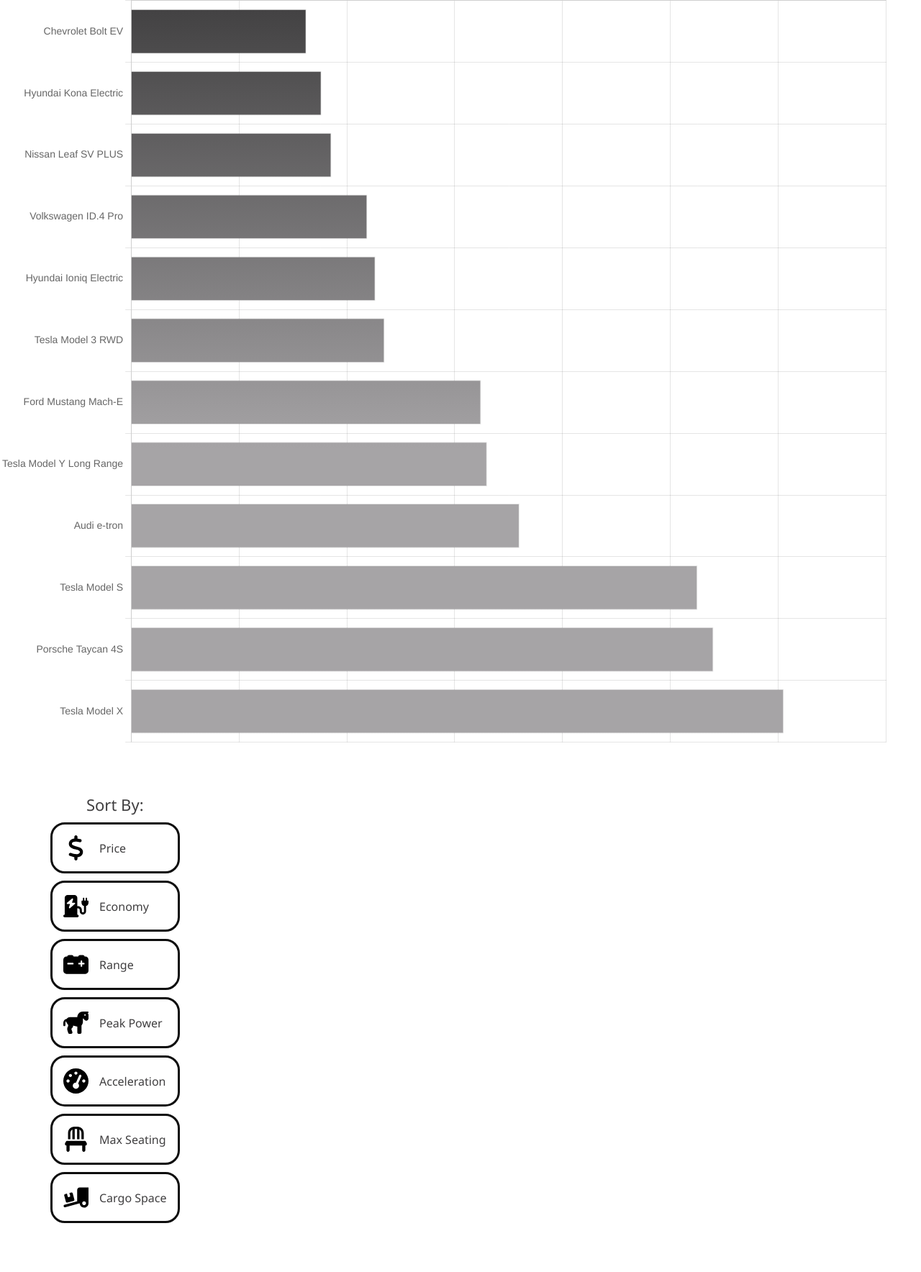
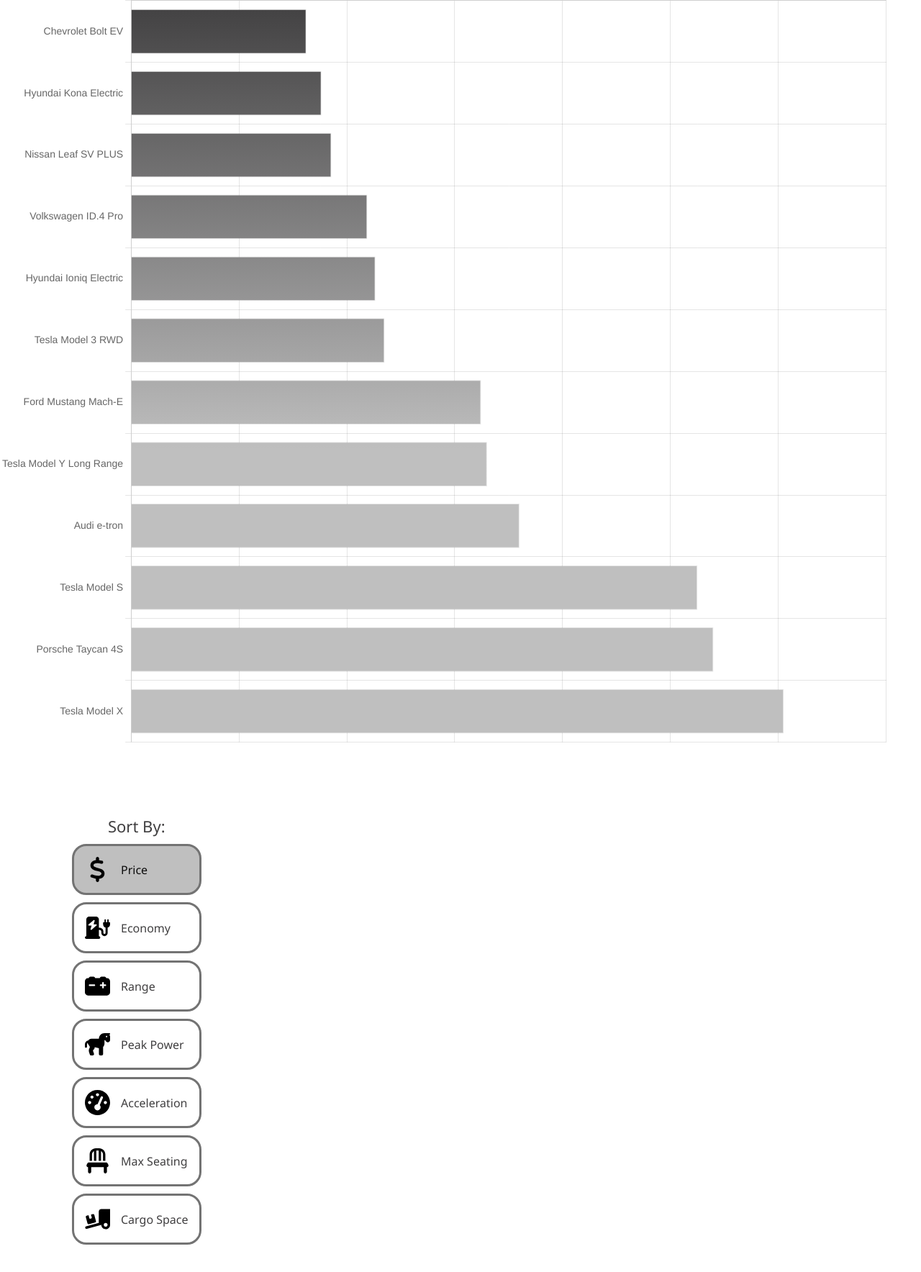
Before and after one commit to jason330/2021-Best-selling-EVs, a website built with webpack: page index.html in a window 1280 px wide. Shown: the part 1259-3027 px from the top of the page at 72% size. Built offline with nearby package versions, Linux system fonts and the light colour scheme.

Commit message:
Update buttons and chart gradient

```diff
--- a/index.html
+++ b/index.html
@@ -5,6 +5,7 @@
     <meta charset="UTF-8" />
     <meta name="viewport" content="width=device-width, initial-scale=1.0" />
     <meta http-equiv="X-UA-Compatible" content="ie=edge" />
+    <link rel="icon" href="./assets/car-solid.svg">
     <link rel="stylesheet" href="./dist/main.css" />
     <link rel="stylesheet"
           href="https://fonts.googleapis.com/css2?family=Noto+Sans"/>
@@ -110,7 +111,7 @@
         <section id="buttonsSection">
             <h1>Sort By:</h1>
               <ul id="specifications">
-                <li class="Price">
+                <li class="Price selected">
                   <img class="Price" src="assets/categoryImages/price.svg" alt="dollar sign">
                   <h2 class="Price">Price</h2>
                 </li>
--- a/src/carChart.js
+++ b/src/carChart.js
@@ -326,7 +326,7 @@
 
 const ctx = document.getElementById('carChart').getContext('2d');
 const gradient = ctx.createLinearGradient(5, 730, 5, 100)
-gradient.addColorStop(0, "#A6A4A6")
+gradient.addColorStop(0, "#BFBFBF")
 gradient.addColorStop(1, "#403F40")
 // ctx.fillStyle = gradient
 
@@ -441,7 +441,7 @@
 // }
 
 emptySpecsUlist.addEventListener("click", (clickEvent) => {
-
+    document.querySelector(`.${selectedCategory}`).classList.remove("selected")
     selectedCategory = clickEvent.target.className
     document.querySelector(`.${selectedCategory}`).classList.add("selected")
 
--- a/src/index.scss
+++ b/src/index.scss
@@ -81,7 +81,7 @@
 }
 
 #buttonsSection {
-    margin: 60px;           //NEWCHANGE
+    margin: 90px;           //NEWCHANGE
     // margin-left: 50px;   //NEWCHANGE
 
     // display: flex;
@@ -98,9 +98,14 @@
 #specifications li {
     display: flex;
     padding: 15px;
-    border: 3px solid #0D0D0D;
+    border: 3px solid #737373;
     border-radius: 20px;
     margin: 10px;
+}
+
+.selected {
+    background-color: #BFBFBF ;
+    color: #0D0D0D;
 }
 
 #specifications li:hover {
@@ -145,6 +150,27 @@
 .Amata-Power-4-hex { color: #D9D9D9; }
 .Amata-Power-5-hex { color: #0D0D0D; }
 
+/* Color Theme Swatches in Hex */
+.Aremia-Typeface-1-hex { color: #F2F2F2; }
+.Aremia-Typeface-2-hex { color: #BFBFBF; }
+.Aremia-Typeface-3-hex { color: #737373; }
+.Aremia-Typeface-4-hex { color: #404040; }
+.Aremia-Typeface-5-hex { color: #0D0D0D; }
+
+// /* Color Theme Swatches in RGBA */
+// .Aremia-Typeface-1-rgba { color: rgba(242, 242, 242, 1); }
+// .Aremia-Typeface-2-rgba { color: rgba(191, 191, 191, 1); }
+// .Aremia-Typeface-3-rgba { color: rgba(114, 114, 114, 1); }
+// .Aremia-Typeface-4-rgba { color: rgba(63, 63, 63, 1); }
+// .Aremia-Typeface-5-rgba { color: rgba(12, 12, 12, 1); }
+
+// /* Color Theme Swatches in HSLA */
+// .Aremia-Typeface-1-hsla { color: hsla(0, 0, 95, 1); }
+// .Aremia-Typeface-2-hsla { color: hsla(0, 0, 75, 1); }
+// .Aremia-Typeface-3-hsla { color: hsla(0, 0, 45, 1); }
+// .Aremia-Typeface-4-hsla { color: hsla(0, 0, 25, 1); }
+// .Aremia-Typeface-5-hsla { color: hsla(0, 0, 5, 1); }
+
 // /* Color Theme Swatches in RGBA */
 // .Amata-Power-1-rgba { color: rgba(38, 37, 35, 1); }
 // .Amata-Power-2-rgba { color: rgba(114, 114, 113, 1); }
```
Also changed, not shown: assets/car-solid.svg (added), dist/main.css, dist/main.js.
